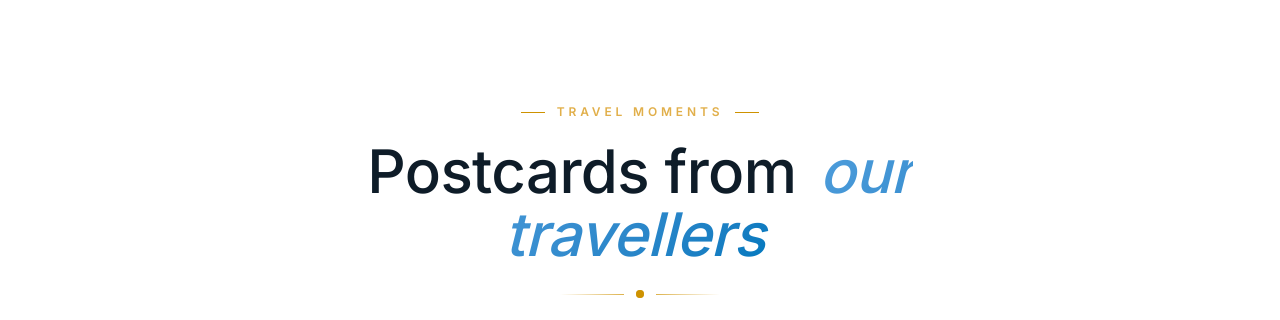
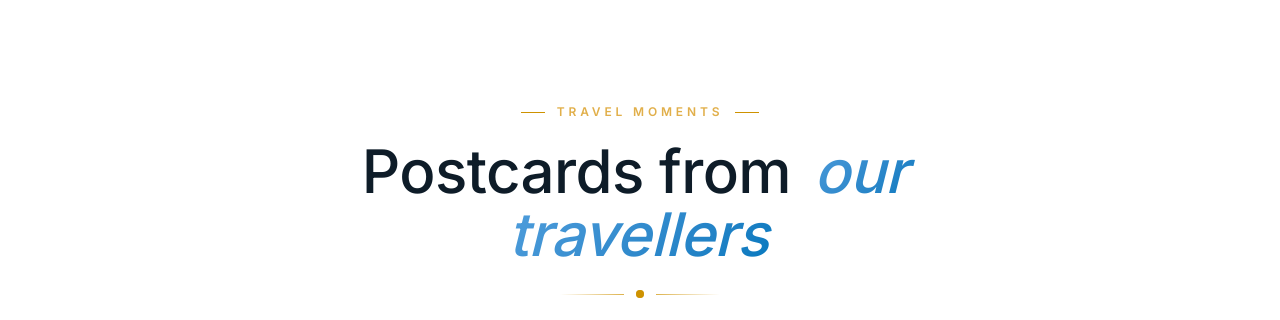
Before and after one commit to jirehstudio/sunzee-updated, a Next.js app: page / in a window 1280 px wide. Shown: the part 5880-6200 px from the top of the page. Built offline with nearby package versions, Linux system fonts and the light colour scheme.

Commit message:
fix: resolve italic text clipping on 'our travellers' heading

```diff
--- a/src/components/sunzee/moments.tsx
+++ b/src/components/sunzee/moments.tsx
@@ -12,7 +12,7 @@ export function Moments() {
         <Reveal className="text-center max-w-3xl mx-auto mb-14">
           <SectionLabel>Travel moments</SectionLabel>
           <h2 className="text-3xl sm:text-4xl md:text-5xl lg:text-6xl font-medium text-[var(--ink)] mt-5 leading-[1.05]">
-            Postcards from <span className="italic text-gradient-ocean">our travellers</span>
+            Postcards from <span className="italic text-gradient-ocean">our </span><span className="italic text-gradient-ocean">travellers</span>
           </h2>
           <Ornament className="mt-6" />
           <p className="mt-6 text-[var(--ink)]/65 text-base md:text-lg leading-relaxed font-light">
```
